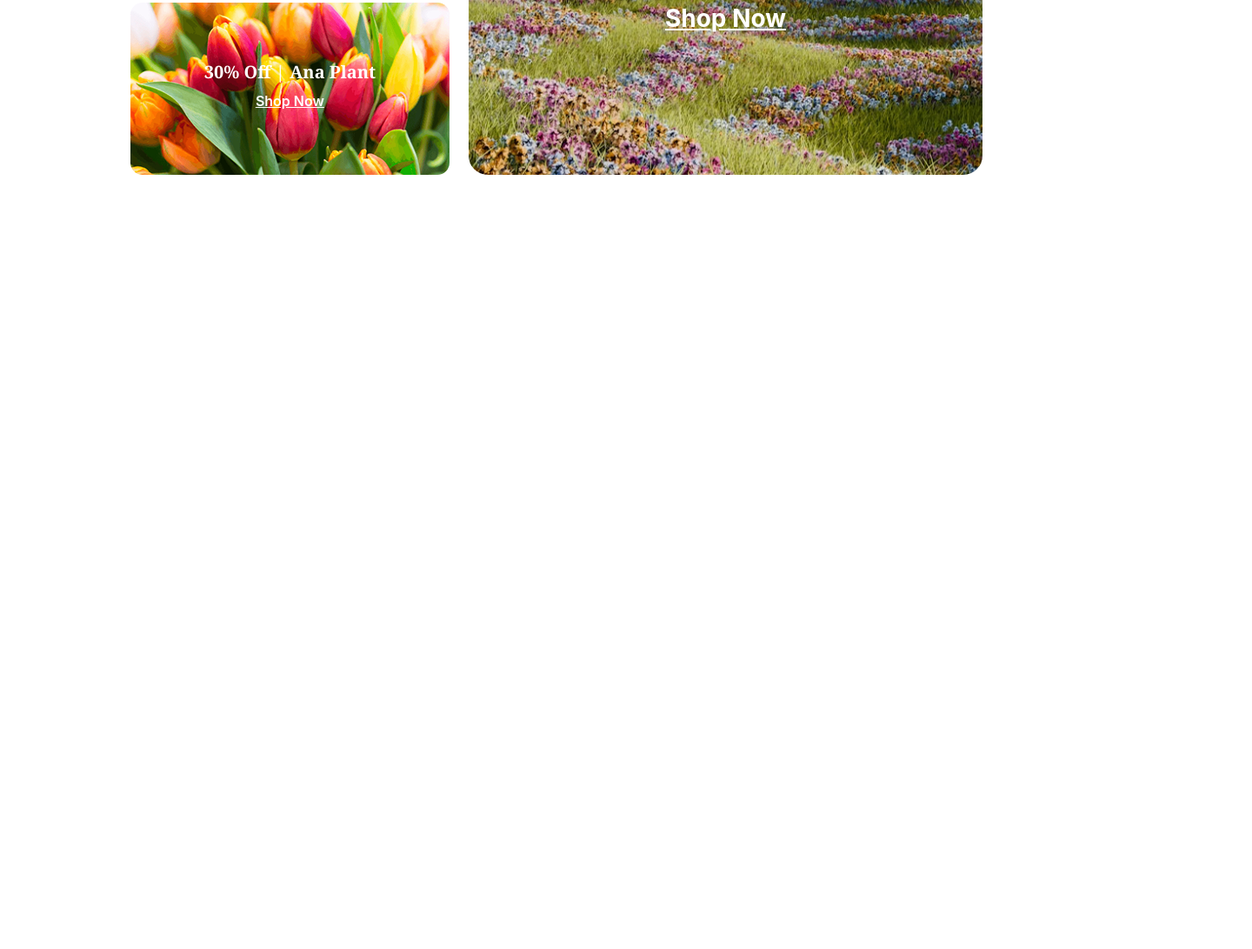
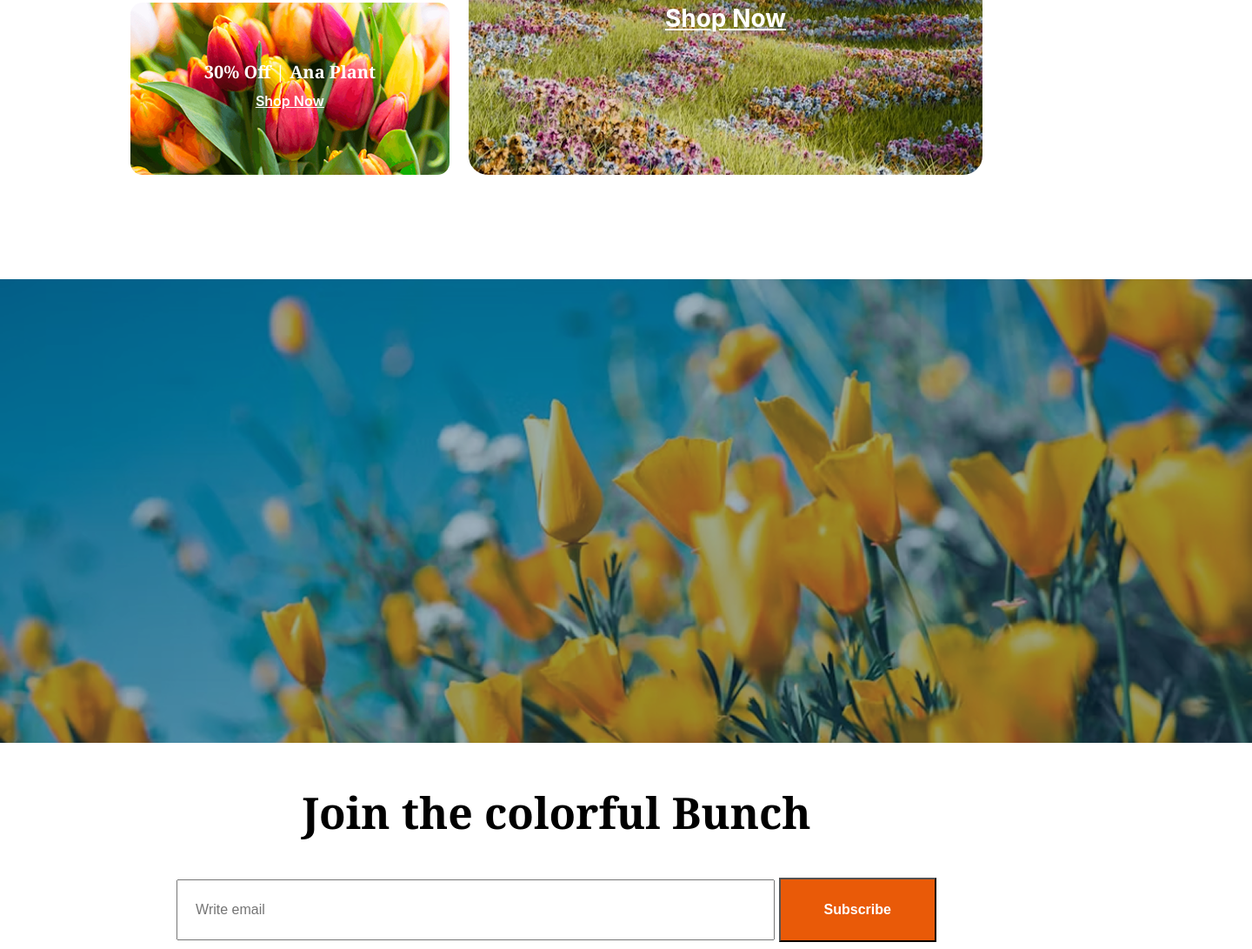
Before and after one commit to himel2535/responsive-flower-ph-a2, a plain HTML site: page index.html in a window 1280 px wide. Shown: the part 3287-4378 px from the top of the page at 87% size, 1440 px wide, since content can reach past the window. Before the commit the page ends 3608 px from the top, so only its background shows below. Drawn offline with Linux system fonts and the light colour scheme.

Commit message:
added colorful bunch section incompletely

```diff
--- a/index.html
+++ b/index.html
@@ -227,7 +227,22 @@
         </div>
       </section>
       <section class="colorful-bunch">
-
+        <div class="bunch-box">
+          <img class="bunch-img" src="media/assets/news-letter-bg.png" alt="" />
+          <div class="bunch-element">
+            <h2 class="bunch-title noto-serif-font">Join the colorful Bunch</h2>
+            <div>
+              <input
+                class="email"
+                type="email"
+                name=""
+                id=""
+                placeholder="Write email"
+              />
+              <button class="subscribe">Subscribe</button>
+            </div>
+          </div>
+        </div>
       </section>
     </main>
   </body>
--- a/styles/style.css
+++ b/styles/style.css
@@ -212,8 +212,8 @@ body {
 }
 
 /* latest deals section */
-.latest-deals{
-  margin-bottom:120px;
+.latest-deals {
+  margin-bottom: 120px;
 }
 .latest-deals-title {
   margin-bottom: 16px;
@@ -306,6 +306,38 @@ body {
   padding: 10px 40px;
 }
 
+/* colorful bunch section */
+
+.bunch-title {
+  font-size: 50px;
+  font-weight: 700;
+  /* text-align: center; */
+  /* color: white; */
+}
+.bunch-element {
+  display: flex;
+  flex-direction: column;
+  align-items: center;
+}
+.email {
+  padding: 8px 20px;
+  gap: 10;
+  height: 50px;
+  width: 644px;
+  font-size: 16px;
+  font-weight: 400;
+}
+.subscribe {
+  padding: 26px 50px;
+  color: white;
+  font-size: 16px;
+  font-weight: 600;
+  background-color: #e95a08;
+}
+.bunch-img {
+  margin-left: -150px;
+}
+
 /* ---responsive part--- */
 @media screen and (max-width: 576px) {
   .banner {
@@ -343,7 +375,6 @@ body {
     margin-left: auto;
     margin-right: auto;
   }
-
 
   /* plants section */
   .plants-title {
@@ -395,39 +426,39 @@ body {
   .flower-lover-image {
     max-width: 100%;
   }
-  .flower-lover-title{
+  .flower-lover-title {
     font-size: 24px;
     margin-bottom: 16px;
   }
-  .flower-lover-paragraph{
+  .flower-lover-paragraph {
     font-size: 14px;
   }
 
   /* latest deals section */
-  .latest-deals{
+  .latest-deals {
     display: flex;
     flex-direction: column;
-    margin:100px 16px 0px 16px ;
+    margin: 100px 16px 0px 16px;
   }
-  .latest-deals-title{
+  .latest-deals-title {
     font-size: 24px;
     margin-bottom: 16px;
   }
-  .latest-deals-paragraph{
-    font-size:14px ;
+  .latest-deals-paragraph {
+    font-size: 14px;
     margin-top: 0px;
     margin-bottom: 50px;
   }
-  .deals-img{
+  .deals-img {
     display: flex;
     flex-direction: column;
     margin-top: 0px;
     row-gap: 20px;
   }
-  .overlay-text-paragraph-big-img{
+  .overlay-text-paragraph-big-img {
     font-size: 20px;
   }
-  .overlay-text-anchor-big-img{
+  .overlay-text-anchor-big-img {
     font-size: 16px;
     font-weight: 600;
     padding: 10px 40px;
```
